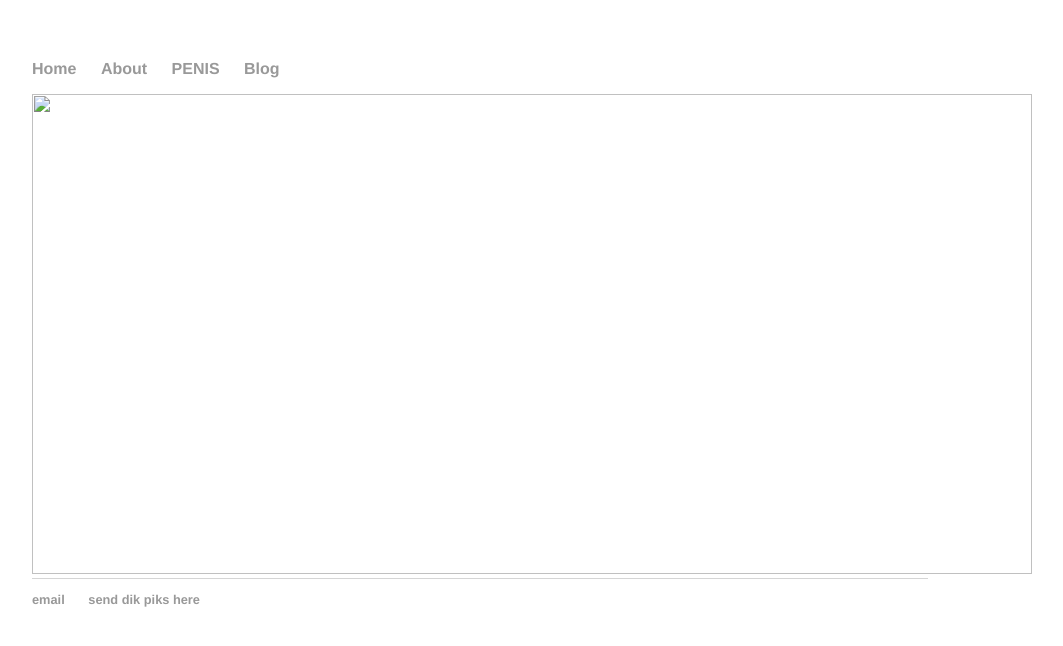
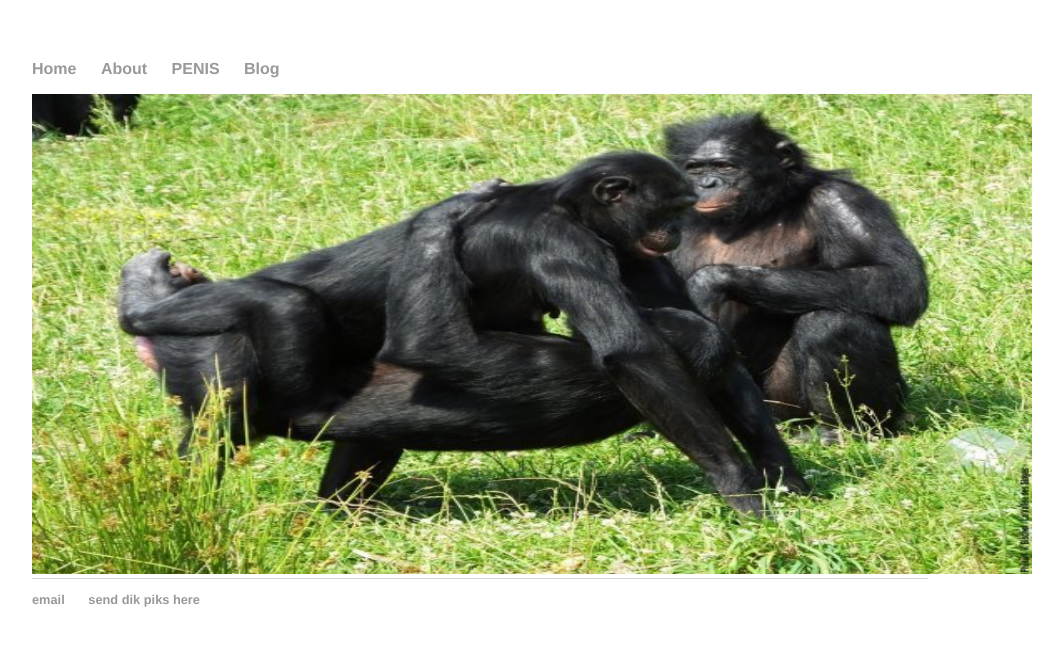
Before and after one commit to gershman10/gershman10.github.io, a Jekyll site: the page built from penis/index.html, in a window 1280 px wide. Shown: the top 646 px of the page, without its empty margins (160-1223 px from the left). Built offline with Jekyll 4.4.1, drawn with Linux system fonts in a browser that asks for light colours.

Commit message:
Update index.html

```diff
--- a/penis/index.html
+++ b/penis/index.html
@@ -3,4 +3,4 @@
 title: "SERUM"
 ---
 
-<img src="gershman10.github.io/bonobo_luv.jpeg" height="480" width="1000" />
+<img src="/bonobo_luv.jpeg" height="480" width="1000" />
```
